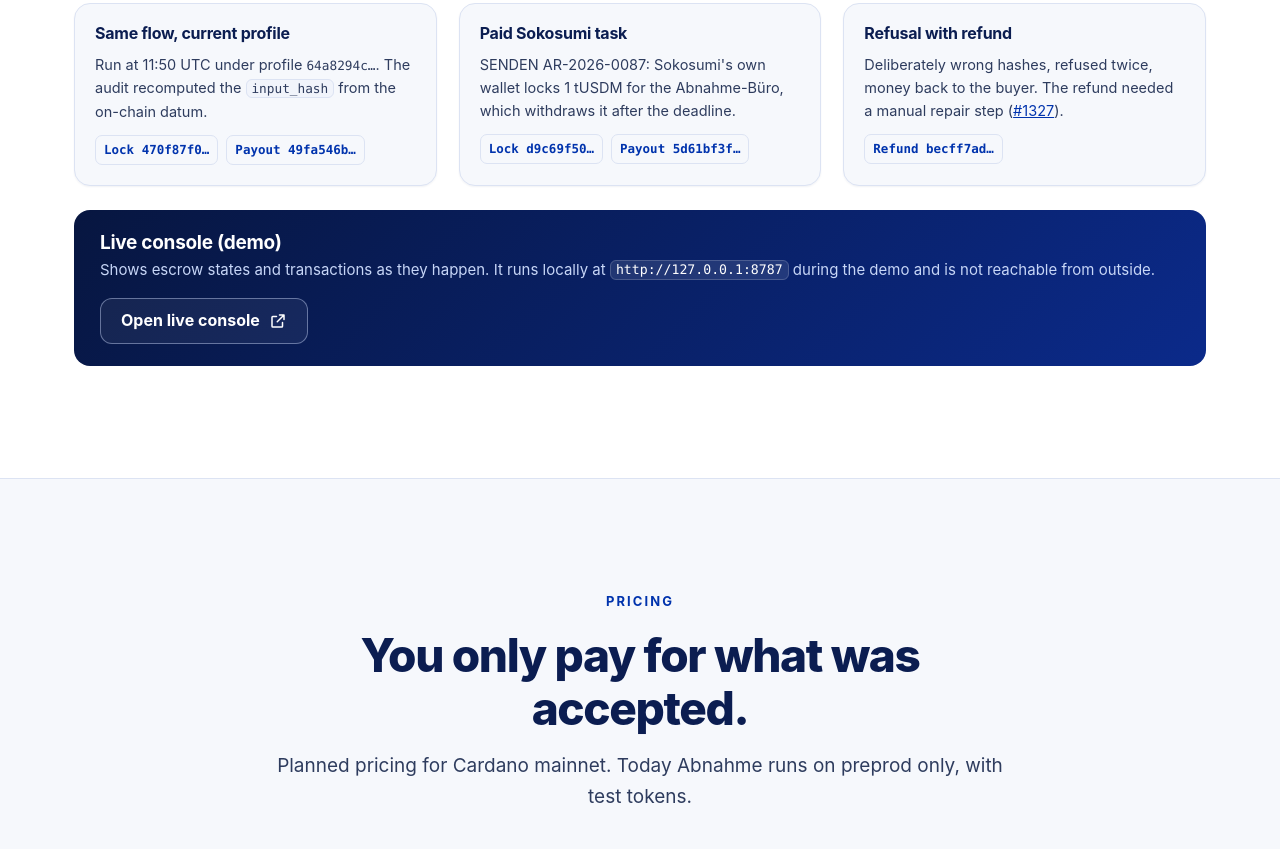
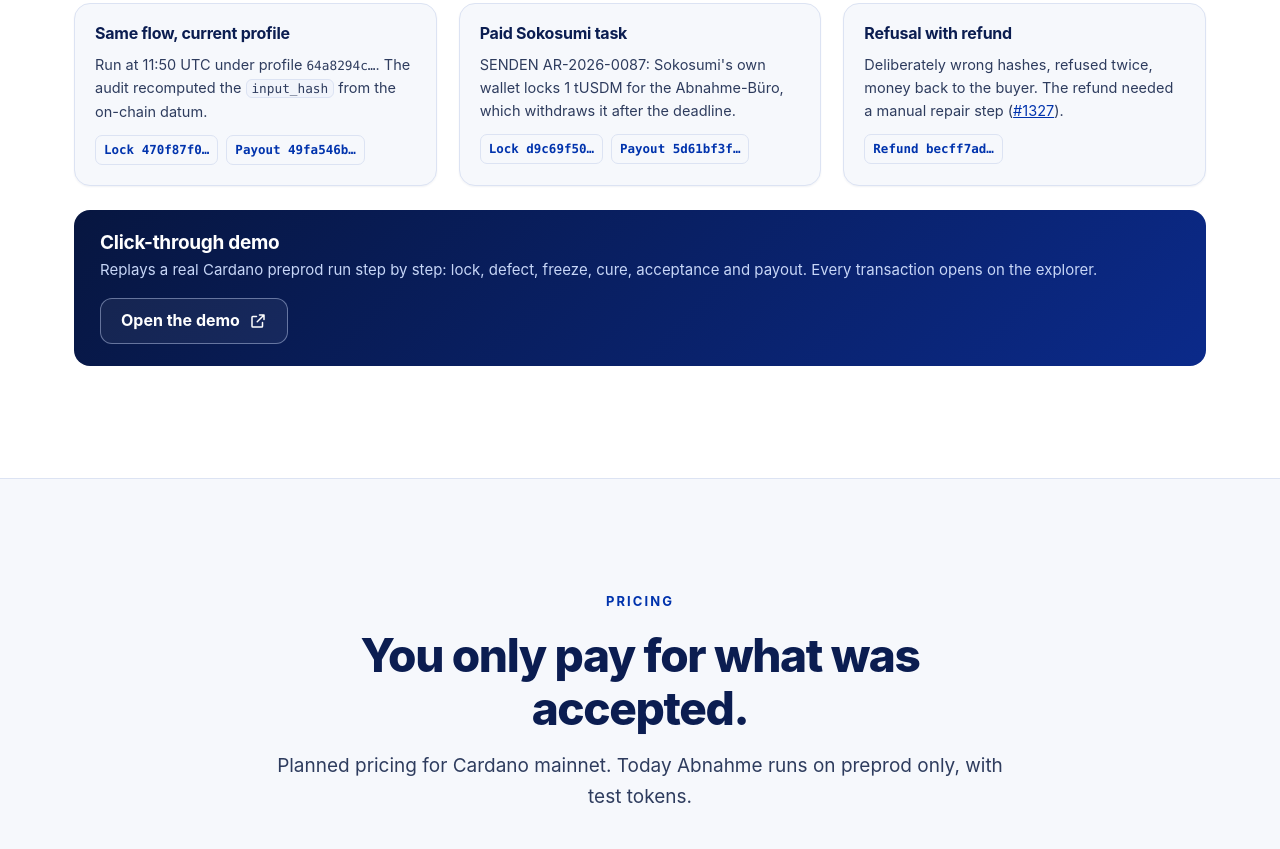
Before and after one commit to omurbc/abnahme, a website: page site/index.html in a window 1280 px wide. Shown: the part 8861-9710 px from the top of the page. Drawn offline with Linux system fonts and the light colour scheme.

Commit message:
Point the site's console links at the public click-through demo instead of the local Board

```diff
--- a/site/index.html
+++ b/site/index.html
@@ -640,10 +640,10 @@
 
   <div class="console">
    <div>
-    <h3>Live console (demo)</h3>
-    <p>Shows escrow states and transactions as they happen. It runs locally at <code>http://127.0.0.1:8787</code> during the demo and is not reachable from outside.</p>
+    <h3>Click-through demo</h3>
+    <p>Replays a real Cardano preprod run step by step: lock, defect, freeze, cure, acceptance and payout. Every transaction opens on the explorer.</p>
    </div>
-   <a class="btn btn-outline-light" href="http://127.0.0.1:8787/" rel="noopener">Open live console
+   <a class="btn btn-outline-light" href="https://omurbc.github.io/abnahme/demo2/" rel="noopener">Open the demo
     <svg viewBox="0 0 24 24" fill="none" stroke="currentColor" stroke-width="2" stroke-linecap="round" stroke-linejoin="round" aria-hidden="true"><path d="M14 4h6v6M20 4l-9 9M18 14v5a1 1 0 0 1-1 1H5a1 1 0 0 1-1-1V7a1 1 0 0 1 1-1h5"/></svg></a>
   </div>
  </div>
@@ -801,7 +801,7 @@
      <li><a href="#how">How it works</a></li>
      <li><a href="#proof">Live proof</a></li>
      <li><a href="#pricing">Pricing</a></li>
-     <li><a href="http://127.0.0.1:8787/" rel="noopener">Live console (demo, local)</a></li>
+     <li><a href="https://omurbc.github.io/abnahme/demo2/" rel="noopener">Click-through demo</a></li>
     </ul>
    </div>
    <div>
```
Also changed, not shown: site/impressum.html (+1 -1 lines), site/security.html (+1 -1 lines).
